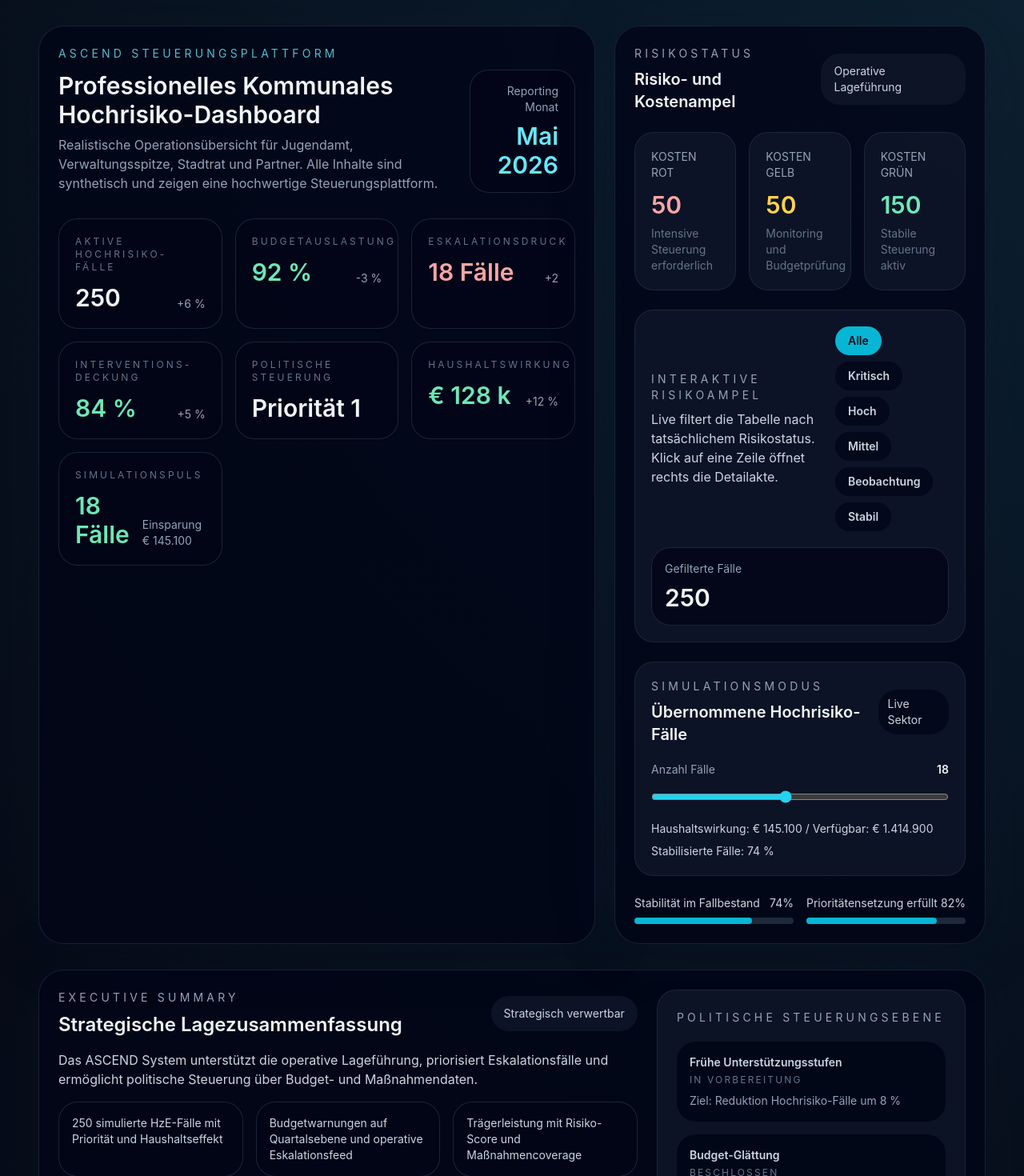
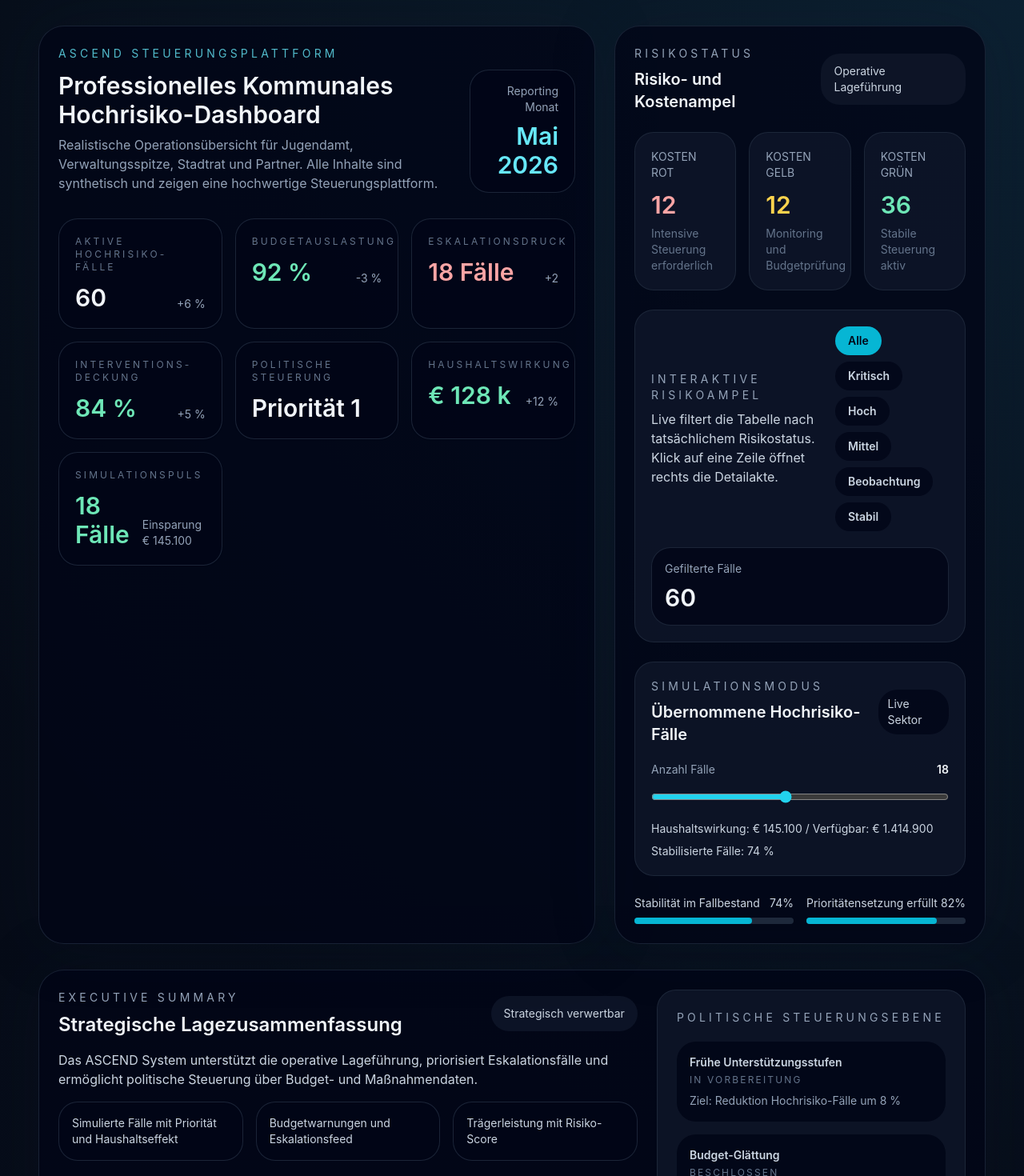
Before and after one commit to HAKO-TEAM/v2-ascend-dashboard, a Next.js app: page / in a window 1280 px wide. Shown: the top 1470 px of the page at 80% size. Built offline with nearby package versions, Linux system fonts and the light colour scheme.

Commit message:
Fix ASCEND dashboard runtime errors

```diff
--- /dev/null
+++ b/app/api/mockData/route.ts
@@ -0,0 +1,13 @@
+import { NextResponse } from 'next/server';
+import { getData } from '../../../lib/mockData';
+
+export async function GET() {
+  try {
+    // honor env var MOCK_SIZE if set (reduces build traces and payload size)
+    const size = Number(process.env.MOCK_SIZE ?? 60);
+    const payload = getData(size);
+    return NextResponse.json(payload, { status: 200 });
+  } catch (err) {
+    return NextResponse.json({ error: 'failed to load data' }, { status: 500 });
+  }
+}
--- a/app/page.tsx
+++ b/app/page.tsx
@@ -1,7 +1,7 @@
 "use client";
 
 import { useEffect, useMemo, useState } from 'react';
-import { faelle, reportData, type Fall } from '../lib/mockData';
+import type { Fall } from '../lib/mockData';
 
 const risikofarbe: Record<string, string> = {
   Kritisch: 'bg-red-500/10 text-red-300',
@@ -86,23 +86,57 @@ function ProgressBar({ label, value }: { label: string; value: number }) {
 }
 
 export default function DashboardPage() {
-  const [selectedFall, setSelectedFall] = useState<Fall>(() => faelle.find((fall) => fall.id === 'HZE-118') ?? faelle[0]);
+  const [data, setData] = useState<{ faelle: Fall[]; reportData: any } | null>(null);
+  const reportLocal = data?.reportData ?? {
+    monat: '',
+    einsparpotential: 0,
+    budget: 0,
+    executiveSummary: { overview: '', bullets: [] },
+    policyActions: [],
+    budgetWarnungen: [],
+    kpis: [],
+    eskalationsfeed: [],
+  } as const;
+
+  const [selectedFall, setSelectedFall] = useState<Fall | null>(null);
   const [riskFilter, setRiskFilter] = useState<RiskFilter>('Alle');
   const [simulationLoad, setSimulationLoad] = useState(18);
 
+  useEffect(() => {
+    let mounted = true;
+    fetch('/api/mockData')
+      .then((r) => r.json())
+      .then((payload) => {
+        if (!mounted) return;
+        // payload shape: { faelle, reportData }
+        setData(payload);
+        const faelle = Array.isArray(payload?.faelle) ? payload.faelle : [];
+        const first = faelle.find((f: Fall) => f.id === 'HZE-118') ?? faelle[0] ?? null;
+        setSelectedFall(first);
+      })
+      .catch(() => {
+        if (!mounted) return;
+      });
+    return () => {
+      mounted = false;
+    };
+  }, []);
+
+  const faelleLocal = data?.faelle ?? [];
   const filteredFaelle = useMemo(() => {
-    if (riskFilter === 'Alle') return faelle;
-    return faelle.filter((fall) => fall.risiko === riskFilter);
-  }, [riskFilter]);
+    if (riskFilter === 'Alle') return faelleLocal;
+    return faelleLocal.filter((fall) => fall.risiko === riskFilter);
+  }, [riskFilter, faelleLocal]);
 
   useEffect(() => {
-    if (!filteredFaelle.some((fall) => fall.id === selectedFall.id)) {
-      setSelectedFall(filteredFaelle[0] ?? faelle[0]);
+    if (!selectedFall && filteredFaelle.length) setSelectedFall(filteredFaelle[0]);
+    if (selectedFall && !filteredFaelle.some((fall) => fall.id === selectedFall.id)) {
+      setSelectedFall(filteredFaelle[0] ?? null);
     }
   }, [filteredFaelle, selectedFall]);
 
-  const simulationEinsparung = reportData.einsparpotential + simulationLoad * 950;
-  const simulationBudgetShadow = reportData.budget - simulationEinsparung;
+  const simulationEinsparung = (reportLocal.einsparpotential ?? 0) + simulationLoad * 950;
+  const simulationBudgetShadow = (reportLocal.budget ?? 0) - simulationEinsparung;
   const simulationStabilized = Math.min(92, 56 + simulationLoad);
 
   const feedEvents = useMemo(() => {
@@ -141,19 +175,45 @@ export default function DashboardPage() {
       },
     ];
 
-    const combined = [...simulatedEvents, ...reportData.eskalationsfeed.map((item, index) => ({ ...item, id: `feed-${index}` }))];
+    const remote = Array.isArray(reportLocal.eskalationsfeed) ? (reportLocal.eskalationsfeed as any[]) : [];
+    const combined = [...simulatedEvents, ...remote.map((item: any, index: number) => ({ ...item, id: `feed-${index}` }))];
     if (riskFilter === 'Alle') return combined;
     return combined.filter((item) => item.status === riskFilter);
   }, [riskFilter]);
 
   const kostenAmpel = useMemo(
     () => ({
-      rot: faelle.filter((item) => item.kostenstatus === 'Rot').length,
-      gelb: faelle.filter((item) => item.kostenstatus === 'Gelb').length,
-      gruen: faelle.filter((item) => item.kostenstatus === 'Grün').length,
+      rot: faelleLocal.filter((item) => item.kostenstatus === 'Rot').length,
+      gelb: faelleLocal.filter((item) => item.kostenstatus === 'Gelb').length,
+      gruen: faelleLocal.filter((item) => item.kostenstatus === 'Grün').length,
     }),
-    [],
+    [faelleLocal],
   );
+
+  const defaultFall: Fall = {
+    id: '',
+    bezug: '',
+    alter: 0,
+    wohnort: '-',
+    risiko: 'Stabil',
+    kostenstatus: 'Grün',
+    jahreskosten: 0,
+    prioritaet: 1,
+    status: '',
+    zustimmung: 0,
+    massnahmen: [],
+    risikofaktoren: [],
+    kostenverlauf: [0, 0, 0, 0, 0, 0],
+    empfehlung: '',
+    letzteAktualisierung: '',
+    verantwortliche: '',
+    traeger: '',
+    historie: [],
+    intervention: { phase: '', status: '', letzteMassnahme: '', prognose: '' },
+    eskalationsindex: 0,
+  };
+
+  const currentFall = selectedFall ?? faelleLocal[0] ?? defaultFall;
 
   return (
     <main className="min-h-screen px-6 py-8 text-slate-100 sm:px-8 lg:px-12">
@@ -168,12 +228,12 @@ export default function DashboardPage() {
               </div>
               <div className="rounded-3xl border border-slate-800/90 bg-slate-950/80 px-5 py-4 text-right">
                 <p className="text-sm text-slate-400">Reporting Monat</p>
-                <p className="mt-2 text-3xl font-semibold text-cyan-300">{reportData.monat}</p>
+                <p className="mt-2 text-3xl font-semibold text-cyan-300">{reportLocal.monat}</p>
               </div>
             </div>
 
             <div className="mt-8 grid gap-4 sm:grid-cols-2 xl:grid-cols-3">
-              {reportData.kpis.map((item) => (
+              {(reportLocal.kpis as any[]).map((item: any) => (
                 <MetricTile key={item.label} label={item.label} value={item.value} delta={item.delta} tone={item.tone as 'good' | 'neutral' | 'alert'} />
               ))}
               <MetricTile label="Simulationspuls" value={`${simulationLoad} Fälle`} delta={`Einsparung € ${simulationEinsparung.toLocaleString('de-DE')}`} tone={simulationLoad > 28 ? 'alert' : simulationLoad > 18 ? 'neutral' : 'good'} />
@@ -278,9 +338,9 @@ export default function DashboardPage() {
                 </div>
                 <div className="rounded-3xl bg-slate-900/80 px-4 py-3 text-sm text-slate-300">Strategisch verwertbar</div>
               </div>
-              <p className="text-slate-300">{reportData.executiveSummary.overview}</p>
+              <p className="text-slate-300">{reportLocal.executiveSummary.overview}</p>
               <div className="grid gap-4 sm:grid-cols-3">
-                {reportData.executiveSummary.bullets.map((item) => (
+                {(reportLocal.executiveSummary.bullets as any[]).map((item: any) => (
                   <div key={item} className="rounded-3xl border border-slate-800/90 bg-slate-950/80 p-4 text-sm text-slate-300">{item}</div>
                 ))}
               </div>
@@ -288,7 +348,7 @@ export default function DashboardPage() {
             <div className="rounded-3xl border border-slate-800/90 bg-slate-900/80 p-6">
               <p className="text-sm uppercase tracking-[0.3em] text-slate-400">Politische Steuerungsebene</p>
               <div className="mt-5 space-y-4">
-                {reportData.policyActions.map((item) => (
+                {(reportLocal.policyActions as any[]).map((item: any) => (
                   <div key={item.initiative} className="rounded-3xl bg-slate-950/90 p-4">
                     <p className="text-sm text-slate-300 font-semibold">{item.initiative}</p>
                     <p className="mt-1 text-xs uppercase tracking-[0.18em] text-slate-500">{item.status}</p>
@@ -335,7 +395,7 @@ export default function DashboardPage() {
                 <h2 className="mt-2 text-xl font-semibold text-slate-100">Haushalt im Fokus</h2>
               </div>
               <div className="mt-6 space-y-4">
-                {reportData.budgetWarnungen.map((warnung) => (
+                {(reportLocal.budgetWarnungen as any[]).map((warnung: any) => (
                   <div key={warnung.title} className="rounded-3xl border border-slate-800/90 bg-slate-950/80 p-4">
                     <div className="flex items-center justify-between gap-3">
                       <p className="font-semibold text-slate-100">{warnung.title}</p>
@@ -357,7 +417,7 @@ export default function DashboardPage() {
                 <p className="text-slate-400">Aktuelle Simulation zeigt das Einnahme- und Ausgabenbild bei operativer Steuerung.</p>
                 <div className="flex items-center justify-between text-slate-100">
                   <span>Haushaltsnutzen</span>
-                  <span className="font-semibold">€ {reportData.einsparpotential.toLocaleString('de-DE')}</span>
+                  <span className="font-semibold">€ {reportLocal.einsparpotential.toLocaleString('de-DE')}</span>
                 </div>
                 <div className="h-2 w-full rounded-full bg-slate-800">
                   <div className="h-full w-3/4 rounded-full bg-cyan-500" />
@@ -395,7 +455,7 @@ export default function DashboardPage() {
                     {filteredFaelle.slice(0, 20).map((fall) => (
                       <tr
                         key={fall.id}
-                        className={`cursor-pointer border-t border-slate-800/80 transition hover:bg-slate-900/80 ${selectedFall.id === fall.id ? 'bg-slate-900/80 ring-1 ring-cyan-500/30' : ''}`}
+                        className={`cursor-pointer border-t border-slate-800/80 transition hover:bg-slate-900/80 ${selectedFall?.id === fall.id ? 'bg-slate-900/80 ring-1 ring-cyan-500/30' : ''}`}
                         onClick={() => setSelectedFall(fall)}
                       >
                         <td className="px-4 py-4 font-medium text-slate-100">{fall.id}</td>
@@ -421,10 +481,10 @@ export default function DashboardPage() {
             <div className="section-card">
               <div>
                 <p className="text-sm uppercase tracking-[0.3em] text-slate-400">Einzelfallakte</p>
-                <h2 className="mt-2 text-2xl font-semibold text-slate-100">{selectedFall.bezug}</h2>
-                <p className="mt-2 text-slate-400">Fall-ID: {selectedFall.id}</p>
+                <h2 className="mt-2 text-2xl font-semibold text-slate-100">{currentFall.bezug}</h2>
+                <p className="mt-2 text-slate-400">Fall-ID: {currentFall.id}</p>
               </div>
-              {selectedFall.id === 'HZE-118' && (
+              {currentFall.id === 'HZE-118' && (
                 <div className="mt-4 rounded-3xl border border-red-500/30 bg-red-500/10 p-4 text-sm text-red-100 shadow-[0_0_30px_rgba(248,113,113,0.12)]">
                   <p className="font-semibold text-red-200">Akute Eskalation</p>
                   <p className="mt-2 leading-6">Stationäre Unterbringung droht. Schulabsenz &gt; 21 Tage, Maßnahmeabbruch erkannt, Budgetüberschreitung Nordcluster.</p>
@@ -434,39 +494,39 @@ export default function DashboardPage() {
                 <div className="grid gap-3">
                   <div className="flex items-center justify-between text-sm text-slate-400">
                     <span>Bezirk</span>
-                    <span className="font-semibold text-slate-100">{selectedFall.wohnort}</span>
+                    <span className="font-semibold text-slate-100">{currentFall.wohnort}</span>
                   </div>
                   <div className="flex items-center justify-between text-sm text-slate-400">
                     <span>Alter</span>
-                    <span className="font-semibold text-slate-100">{selectedFall.alter}</span>
+                    <span className="font-semibold text-slate-100">{currentFall.alter}</span>
                   </div>
                   <div className="flex items-center justify-between text-sm text-slate-400">
                     <span>Träger</span>
-                    <span className="font-semibold text-slate-100">{selectedFall.traeger}</span>
+                    <span className="font-semibold text-slate-100">{currentFall.traeger}</span>
                   </div>
                   <div className="flex items-center justify-between text-sm text-slate-400">
                     <span>Risikostatus</span>
-                    <Badge label={selectedFall.risiko} style={risikofarbe[selectedFall.risiko]} />
+                    <Badge label={currentFall.risiko} style={risikofarbe[currentFall.risiko]} />
                   </div>
                   <div className="flex items-center justify-between text-sm text-slate-400">
                     <span>Kostenstatus</span>
-                    <Badge label={selectedFall.kostenstatus} style={kostenfarbe[selectedFall.kostenstatus]} />
+                    <Badge label={currentFall.kostenstatus} style={kostenfarbe[currentFall.kostenstatus]} />
                   </div>
                   <div className="flex items-center justify-between text-sm text-slate-400">
                     <span>Monatskosten</span>
-                    <span className="font-semibold text-slate-100">€ {Math.round(selectedFall.kostenverlauf[selectedFall.kostenverlauf.length - 1]).toLocaleString('de-DE')}</span>
+                    <span className="font-semibold text-slate-100">€ {Math.round(currentFall.kostenverlauf[currentFall.kostenverlauf.length - 1]).toLocaleString('de-DE')}</span>
                   </div>
                   <div className="flex items-center justify-between text-sm text-slate-400">
                     <span>Jahreskosten</span>
-                    <span className="font-semibold text-slate-100">€ {selectedFall.jahreskosten.toLocaleString('de-DE')}</span>
+                    <span className="font-semibold text-slate-100">€ {currentFall.jahreskosten.toLocaleString('de-DE')}</span>
                   </div>
                   <div className="flex items-center justify-between text-sm text-slate-400">
                     <span>Letzte Aktualisierung</span>
-                    <span>{selectedFall.letzteAktualisierung}</span>
+                    <span>{currentFall.letzteAktualisierung}</span>
                   </div>
                   <div className="flex items-center justify-between text-sm text-slate-400">
                     <span>Verantwortliche</span>
-                    <span>{selectedFall.verantwortliche}</span>
+                    <span>{currentFall.verantwortliche}</span>
                   </div>
                 </div>
               </div>
@@ -474,8 +534,8 @@ export default function DashboardPage() {
               <div className="section-card">
                 <p className="text-sm uppercase tracking-[0.3em] text-slate-400">Monatskosten</p>
                 <div className="mt-4 flex items-end gap-2 h-32">
-                  {selectedFall.kostenverlauf.map((wert, index) => {
-                    const max = Math.max(...selectedFall.kostenverlauf);
+                  {currentFall.kostenverlauf.map((wert, index) => {
+                    const max = Math.max(...currentFall.kostenverlauf);
                     return (
                       <div key={index} className="relative flex-1 rounded-full bg-slate-900/90 transition-all duration-300 hover:bg-cyan-500/70" style={{ height: `${(wert / max) * 100}%` }}>
                         <span className="absolute -top-5 left-1/2 -translate-x-1/2 text-[10px] text-slate-400">M{index + 1}</span>
@@ -484,7 +544,7 @@ export default function DashboardPage() {
                   })}
                 </div>
                 <div className="mt-3 grid grid-cols-3 gap-3 text-xs text-slate-400">
-                  {selectedFall.kostenverlauf.map((wert, index) => (
+                  {currentFall.kostenverlauf.map((wert, index) => (
                     <div key={`label-${index}`} className="rounded-3xl bg-slate-950/80 p-2 text-center">{wert}€</div>
                   ))}
                 </div>
@@ -494,7 +554,7 @@ export default function DashboardPage() {
               <div className="section-card">
                 <p className="text-sm uppercase tracking-[0.3em] text-slate-400">Risikofaktoren</p>
                 <div className="mt-4 space-y-2">
-                  {selectedFall.risikofaktoren.map((faktor) => (
+                  {currentFall.risikofaktoren.map((faktor) => (
                     <div key={faktor} className="rounded-3xl border border-slate-800/90 bg-slate-950/80 px-4 py-3 text-sm text-slate-300">{faktor}</div>
                   ))}
                 </div>
@@ -504,14 +564,14 @@ export default function DashboardPage() {
                 <p className="text-sm uppercase tracking-[0.3em] text-slate-400">ASCEND Empfehlung</p>
                 <div className="mt-4 rounded-3xl border border-cyan-500/20 bg-slate-950/80 p-4 text-sm text-slate-300 shadow-[0_0_30px_rgba(22,211,255,0.05)]">
                   <p className="font-semibold text-slate-100">Empfehlung zur nächsten Maßnahme</p>
-                  <p className="mt-3 leading-6">{selectedFall.empfehlung}</p>
+                  <p className="mt-3 leading-6">{currentFall.empfehlung}</p>
                 </div>
               </div>
 
               <div className="section-card">
                 <p className="text-sm uppercase tracking-[0.3em] text-slate-400">Maßnahmenstatus</p>
                 <div className="mt-4 space-y-2">
-                  {selectedFall.massnahmen.map((massnahme) => (
+                  {currentFall.massnahmen.map((massnahme) => (
                     <div key={massnahme} className="rounded-3xl border border-slate-800/90 bg-slate-950/80 px-4 py-3 text-sm text-slate-300 transition duration-300 hover:border-cyan-500/40 hover:bg-slate-900/80">{massnahme}</div>
                   ))}
                 </div>
@@ -520,10 +580,10 @@ export default function DashboardPage() {
               <div className="section-card">
                 <p className="text-sm uppercase tracking-[0.3em] text-slate-400">Interventionsstatus</p>
                 <div className="mt-5 rounded-3xl border border-slate-800/90 bg-slate-950/80 p-5">
-                  <p className="text-sm text-slate-300">Phase: <span className="font-semibold text-slate-100">{selectedFall.intervention.phase}</span></p>
-                  <p className="mt-3 text-lg font-semibold text-slate-100">{selectedFall.intervention.status}</p>
-                  <p className="mt-4 text-sm text-slate-400">Letzte Maßnahme: {selectedFall.intervention.letzteMassnahme}</p>
-                  <p className="mt-2 text-sm text-slate-400">Prognose: {selectedFall.intervention.prognose}</p>
+                  <p className="text-sm text-slate-300">Phase: <span className="font-semibold text-slate-100">{currentFall.intervention.phase}</span></p>
+                  <p className="mt-3 text-lg font-semibold text-slate-100">{currentFall.intervention.status}</p>
+                  <p className="mt-4 text-sm text-slate-400">Letzte Maßnahme: {currentFall.intervention.letzteMassnahme}</p>
+                  <p className="mt-2 text-sm text-slate-400">Prognose: {currentFall.intervention.prognose}</p>
                   <div className="mt-5 h-2 w-full rounded-full bg-slate-800">
                     <div className="h-full w-3/4 rounded-full bg-cyan-500" />
                   </div>
@@ -533,8 +593,8 @@ export default function DashboardPage() {
               <div className="section-card">
                 <p className="text-sm uppercase tracking-[0.3em] text-slate-400">Fallhistorie</p>
                 <div className="mt-5 space-y-4">
-                  {selectedFall.historie.map((item) => (
-                    <div key={`${selectedFall.id}-${item.datum}-${item.bereich}`} className="rounded-3xl border border-slate-800/90 bg-slate-950/80 p-4">
+                  {currentFall.historie.map((item) => (
+                    <div key={`${currentFall.id}-${item.datum}-${item.bereich}`} className="rounded-3xl border border-slate-800/90 bg-slate-950/80 p-4">
                       <div className="flex items-center justify-between text-xs uppercase tracking-[0.2em] text-slate-500">
                         <span>{item.datum}</span>
                         <span>{item.bereich}</span>
--- a/lib/mockData.ts
+++ b/lib/mockData.ts
@@ -129,7 +129,10 @@ function getEmpfehlung(index: number) {
   return options[index % options.length];
 }
 
-export const faelle: Fall[] = Array.from({ length: 250 }, (_, index) => {
+const DEFAULT_MOCK_SIZE = Number(process.env.MOCK_SIZE ?? 60);
+
+function generateFaelle(size: number): Fall[] {
+  return Array.from({ length: size }, (_, index) => {
     const risk = getRiskByIndex(index);
     const kosten = getStatusByRisk(risk);
     const jahreskosten = Math.round(18000 + (index % 12) * 1200 + (risk === 'Kritisch' ? 9200 : risk === 'Hoch' ? 5600 : 2600));
@@ -154,10 +157,13 @@ export const faelle: Fall[] = Array.from({ length: 250 }, (_, index) => {
       historie: getFallHistorie(index),
       intervention: getIntervention(index),
       eskalationsindex: index % 5,
-  };
+    } as Fall;
   });
+}
 
-export const reportData = {
+export function getData(size: number = DEFAULT_MOCK_SIZE) {
+  const faelle = generateFaelle(size);
+  const reportData = {
     monat: 'Mai 2026',
     budget: 1560000,
     einsparpotential: 128000,
@@ -166,7 +172,7 @@ export const reportData = {
     hoheFaelle: faelle.filter((fall) => fall.risiko === 'Hoch').length,
     stabileFaelle: faelle.filter((fall) => fall.risiko === 'Stabil').length,
     kpis: [
-    { label: 'Aktive Hochrisiko-Fälle', value: '250', delta: '+6 %', tone: 'neutral' },
+      { label: 'Aktive Hochrisiko-Fälle', value: String(faelle.length), delta: '+6 %', tone: 'neutral' },
       { label: 'Budgetauslastung', value: '92 %', delta: '-3 %', tone: 'good' },
       { label: 'Eskalationsdruck', value: '18 Fälle', delta: '+2', tone: 'alert' },
       { label: 'Interventions-Deckung', value: '84 %', delta: '+5 %', tone: 'good' },
@@ -191,11 +197,11 @@ export const reportData = {
       { traeger: 'Koordination Ost', score: 81, risiko: 'Mittel', aussage: 'Gute Vernetzung, Kapazität prüfen' },
     ],
     monatsvergleich: [
-    { monat: 'Jan', budget: 1120000, faelle: 198 },
-    { monat: 'Feb', budget: 1180000, faelle: 205 },
-    { monat: 'Mär', budget: 1240000, faelle: 217 },
-    { monat: 'Apr', budget: 1320000, faelle: 229 },
-    { monat: 'Mai', budget: 1560000, faelle: 250 },
+      { monat: 'Jan', budget: 1120000, faelle: Math.max(1, Math.round(faelle.length * 0.8)) },
+      { monat: 'Feb', budget: 1180000, faelle: Math.max(1, Math.round(faelle.length * 0.82)) },
+      { monat: 'Mär', budget: 1240000, faelle: Math.max(1, Math.round(faelle.length * 0.86)) },
+      { monat: 'Apr', budget: 1320000, faelle: Math.max(1, Math.round(faelle.length * 0.9)) },
+      { monat: 'Mai', budget: 1560000, faelle: faelle.length },
     ],
     policyActions: [
       { initiative: 'Frühe Unterstützungsstufen', status: 'In Vorbereitung', ziel: 'Reduktion Hochrisiko-Fälle um 8 %' },
@@ -205,11 +211,7 @@ export const reportData = {
     executiveSummary: {
       headline: 'Steuerungsplattform für kommunale Hochrisiko-Fälle',
       overview: 'Das ASCEND System unterstützt die operative Lageführung, priorisiert Eskalationsfälle und ermöglicht politische Steuerung über Budget- und Maßnahmendaten.',
-    bullets: [
-      '250 simulierte HzE-Fälle mit Priorität und Haushaltseffekt',
-      'Budgetwarnungen auf Quartalsebene und operative Eskalationsfeed',
-      'Trägerleistung mit Risiko-Score und Maßnahmencoverage',
-    ],
+      bullets: ['Simulierte Fälle mit Priorität und Haushaltseffekt', 'Budgetwarnungen und Eskalationsfeed', 'Trägerleistung mit Risiko-Score'],
     },
     charts: {
       kostenTrend: [120, 132, 115, 148, 138, 150],
@@ -218,4 +220,7 @@ export const reportData = {
       eskalationsTrend: [16, 18, 20, 19, 17, 18],
       stabilisationsTrend: [56, 58, 60, 62, 64, 66],
     },
-};
+  } as const;
+
+  return { faelle, reportData };
+}
```
Also changed, not shown: 1 other file (tests, documents, lock files or other folders). Lines whose indentation alone changed are shown as unchanged.
